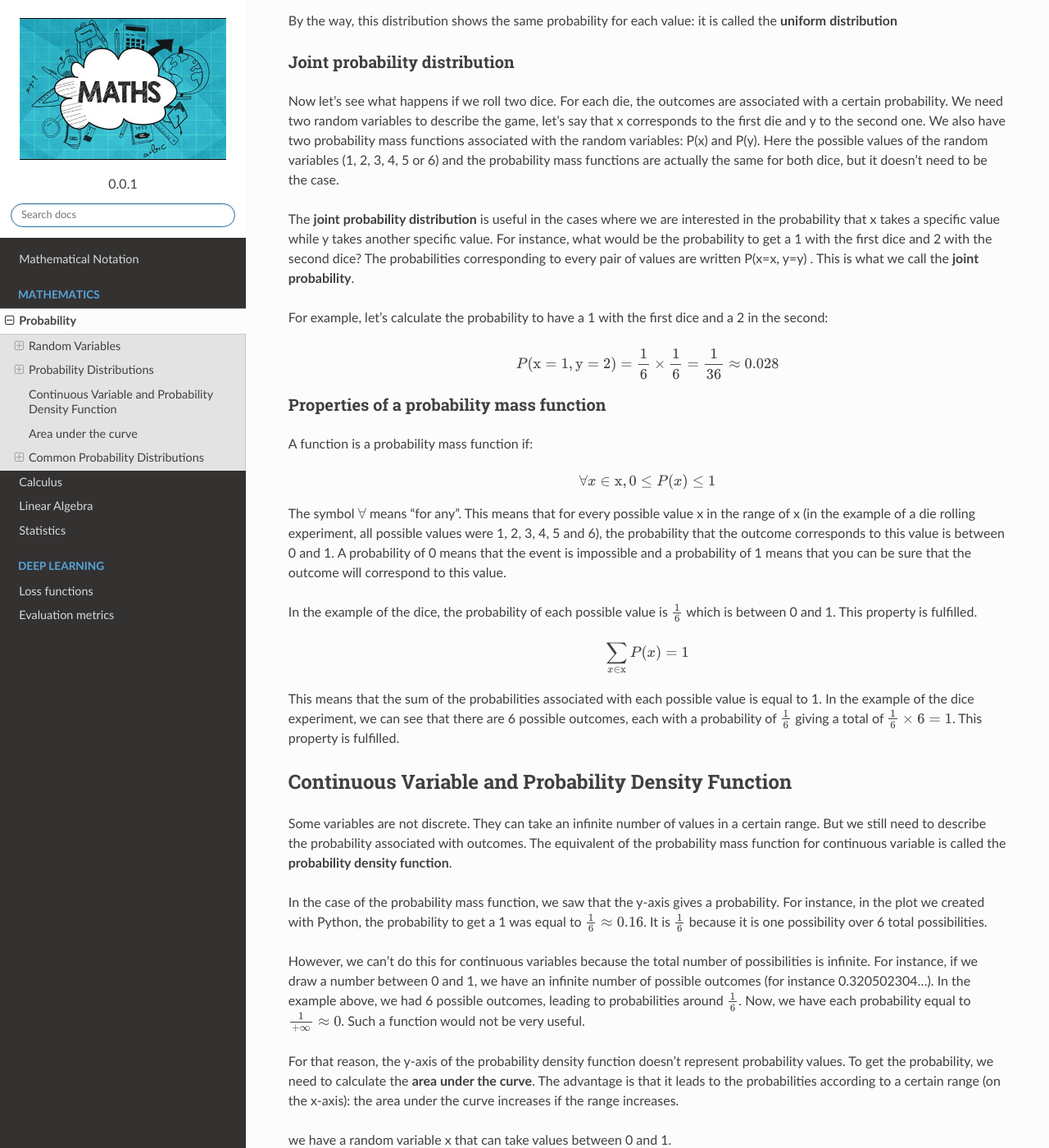
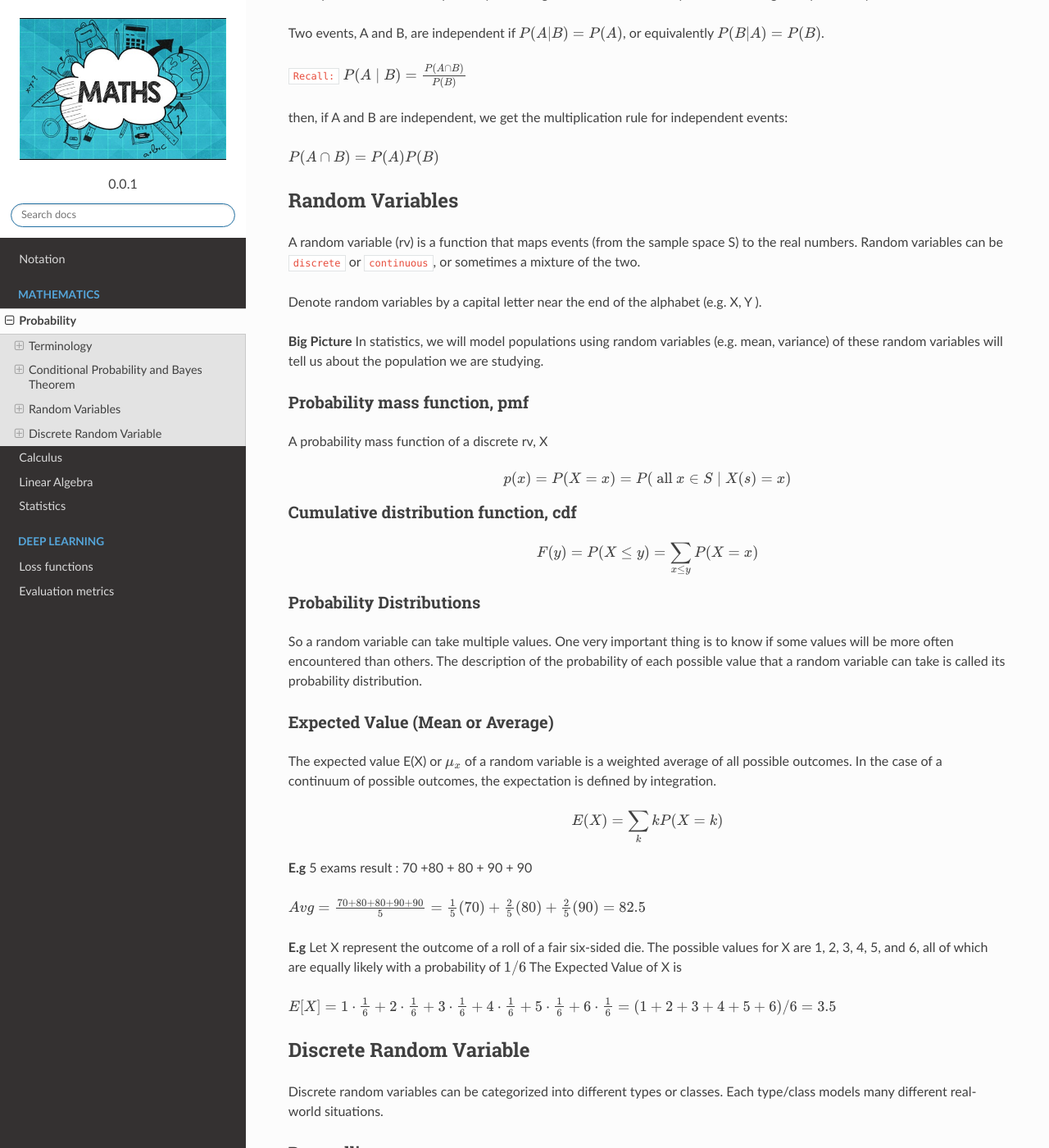
Before and after one commit to akkefa/ml-notes, a Sphinx documentation site: the page built from docs/probability.rst, in a window 1280 px wide and 1400 px high, scrolled down 1574 px. Shown: the whole window at 82% size. Built offline with Sphinx 7.4.7 and the Read the Docs theme 2.0.0, drawn with Linux system fonts in a browser that asks for light colours; some of the changed text lies outside the part shown.

Commit message:
Imp (#11)
* New changes.

```diff
--- a/docs/notation.rst
+++ b/docs/notation.rst
@@ -1,5 +1,5 @@
-Mathematical Notation
-======================
+Notation
+========
 
 Greek Letters
 -------------
--- a/docs/probability.rst
+++ b/docs/probability.rst
@@ -1,22 +1,101 @@
+############
 Probability
+############
+Study studies randomness and uncertainty studies randomness and uncertainty. How to find the probability
+
+- of getting at least 2 heads in 5 coin flips
+- that a customer will buy milk if they are also buying bread
+
+Terminology
 ============
-Probability theory is a mathematical framework for representing uncertain statements. It provides a means of quantifying
-uncertainty as well as axioms for deriving new uncertain statements.
+| **Experiment** is any action or process that generates observations.
+| **Sample space** of an experiment, denoted S, is the set of all possible outcomes of an experiment.
+| **Event** is any possible outcome, or combination of outcomes, of an experiment.
+| **Cardinality** of a sample space or an event, is the number of outcomes it contains. :math:`|S|` represents the cardinality of the sample space.
+
+Axioms of Probability
+----------------------
+| Axiom 1 : For any event :math:`A, 0 \leq P(A) \leq 1`
+| Axiom 2: :math:`P(S)=1`
+| Axiom 3 : If :math:`A_{n}` mutually exclusive events (intersection of any two is the empty set) then
+
+.. math::
+
+    P\left(\bigcup_{i = 1}^k A_n\right) = \sum_{k=1}^{n} P\left(A_{k}\right)
+
+
+Counting: Permutations and Combinations
+-----------------------------------------
+| **With replacement** means the same item can be chosen more than once.
+| **Without replacement** means the same item cannot be selected more than once.
+
+Permutation
+^^^^^^^^^^^^
+When selecting more than one item without replacement and ``order does matter``.
+:math:`{P}_{n,r}  = \frac{n!}{(n-k)!}`
+
+Combination
+^^^^^^^^^^^^
+When selecting more than one item without replacement and ``order does not matter``.
+:math:`{C}_{n,r} = \binom nk = {n \choose k, n-k} = \frac{n!}{k!(n-k)!}`
+
+Conditional Probability and Bayes Theorem
+==========================================
+Two events A and B from the ``same sample space S``. Calculate the probability of event A knowing that event B has occurred.
+B is the “conditioning event”. :math:`P(A|B)`
+
+Conditional Probability is :math:`P(A \mid B)=\frac{P(A \cap B)}{P(B)}, \quad P(B)>0`
+
+This leads to the multiplication rule  :math:`P(A \cap B) = P(B) P(A \mid B) = P(A) P(B \mid A)`
+
+**Bayes Theorem** :math:`P(A \mid B) = \frac{P(B \mid A)P(A)} {P(B)}`
+
+Law of Total Probability
+------------------------
+:math:`B=(B \cap A) \cup\left(B \cap A^{c}\right)`
+
+:math:`P(B)=P(B \cap A)+P\left(B \cap A^{c}\right)=P(B \mid A) P(A)+P\left(B \mid A^{c}\right) P\left(A^{c}\right)`
+
+Independence and Mutually Exclusive Events
+-------------------------------------------
+
+Two events are ``independent`` if knowing the outcome of one event does not change the probability of the other.
+
+* Flip a two-sided coin repeatedly. Knowing the outcome of one flip does not change the probability of the next.
+
+Two events, A and B, are independent if :math:`P(A|B) = P(A)`, or equivalently :math:`P(B|A) = P(B)`.
+
+``Recall:`` :math:`P(A \mid B)=\frac{P(A \cap B)}{P(B)}`
+
+then, if A and B are independent, we get the multiplication
+rule for independent events:
+
+:math:`P(A \cap B)=P(A) P(B)`
+
+
 
 Random Variables
------------------
-The goal of probability is to deal with uncertainty. It gives ways to describe random events.
-A random variable is a variable that can take multiple values depending on the outcome of a random event.
-f the outcomes are finite (for example the 6 possibilities in a die throwing event) the random variable is said
-to be **discrete**.
+=================
+A random variable (rv) is a function that maps events (from the sample space S) to the real numbers.
+Random variables can be ``discrete`` or ``continuous``, or sometimes a mixture of the two.
 
-If the possible outcomes are not finite (for example, drawing a number between  0  and  1  can give an infinite
-number of values), the random variable is said to be **continuous**.
+Denote random variables by a capital letter near the end of the alphabet (e.g. X, Y ).
 
-discrete random variable
-^^^^^^^^^^^^^^^^^^^^^^^^
-Let's say that the variable  x  is a random variable expressing the result of a dice roll 🎲.
-The variable can take the value 1, 2, 3, 4, 5 or 6. It is a discrete random variable.
+**Big Picture** In statistics, we will model populations using random variables (e.g. mean, variance) of these random
+variables will tell us about the population we are studying.
+
+Probability mass function, pmf
+-------------------------------
+A probability mass function of a discrete rv, X
+
+.. math::
+    p(x)=P(X=x)=P(\text { all } x \in S \mid X(s)=x)
+
+Cumulative distribution function, cdf
+-------------------------------------
+.. math::
+
+ F(y)=P(X \leq y)=\sum_{x \leq y} P(X=x)
 
 Probability Distributions
 -------------------------
@@ -24,159 +103,48 @@
 encountered than others. The description of the probability of each possible value that a random variable can take is
 called its probability distribution.
 
-**probability mass function** for a discrete variable and **probability density function** for a continuous variable.
 
-Discrete Variable and Probability Mass Function
-^^^^^^^^^^^^^^^^^^^^^^^^^^^^^^^^^^^^^^^^^^^^^^^^
-The probability mass function is the function which describes the probability associated with the random variable  x.
-This function is named  𝑃(x)  or  𝑃(x=𝑥)  to avoid confusion. 𝑃(x=𝑥)  corresponds to the probability that the random
-variable  x  take the value  𝑥.
-
-Let's roll a die an infinite number of times and look at the proportion of 1, the proportion of 2 and so on. We call
-x  the random variable that corresponds to the outcome of the dice roll. Thus the random variable  x
-can only takes the following discrete values: 1, 2, 3, 4, 5 or 6. It is thus a **discrete random variable**.
+Expected Value (Mean or Average)
+---------------------------------
+The expected value E(X) or :math:`\mu_x` of a random variable is a weighted average of all possible outcomes. In the
+case of a continuum of possible outcomes, the expectation is defined by integration.
 
 .. math::
 
-    \begin{align*}
-    P(\text{x}=1)&=P(\text{x}=2)\\\\
-    &=P(\text{x}=3)\\\\
-    &=P(\text{x}=4)\\\\
-    &=P(\text{x}=5)\\\\
-    &=P(\text{x}=6)
-    \end{align*}
+    E(X)=\sum_{k} k P(X=k)
 
-Now, how can we calculate the probabilities P(x=1), P(x=2) etc.? Since we have 6 possible outcomes
+**E.g**
+5 exams result : 70 +80 + 80 + 90 + 90
 
-.. math::
+:math:`A v g=\frac{70+80+80+90+90}{5} = \frac{1}{5}(70)+\frac{2}{5}(80)+\frac{2}{5}(90) = 82.5`
 
-    \begin{align*}
-    P(\text{x}=1)&=P(\text{x}=2)\\\\
-    &=P(\text{x}=3)\\\\
-    &=P(\text{x}=4)\\\\
-    &=P(\text{x}=5)\\\\
-    &=P(\text{x}=6)\\\\
-    &=\frac{1}{6}
-    \end{align*}
+**E.g**
+Let X represent the outcome of a roll of a fair six-sided die. The possible values for X are 1, 2, 3, 4, 5, and 6, all
+of which are equally likely with a probability of :math:`1/6`
+The Expected Value of X is
 
-By the way, this distribution shows the same probability for each value: it is called the **uniform distribution**
+:math:`E[X] = 1\cdot\frac16 + 2\cdot\frac16 + 3\cdot\frac16 + 4\cdot\frac16 + 5\cdot\frac16 + 6\cdot\frac16 = (1+2+3+4+5+6) / 6= 3.5`
 
-Joint probability distribution
-^^^^^^^^^^^^^^^^^^^^^^^^^^^^^^
-Now let's see what happens if we roll two dice. For each die, the outcomes are associated with a certain probability.
-We need two random variables to describe the game, let's say that x corresponds to the first die and y to the second
-one. We also have two probability mass functions associated with the random variables: P(x) and P(y). Here the
-possible values of the random variables (1, 2, 3, 4, 5 or 6) and the probability mass functions are actually the
-same for both dice, but it doesn't need to be the case.
+Discrete Random Variable
+=========================
+Discrete random variables can be categorized into different types or classes. Each type/class models many different
+real-world situations.
 
-The **joint probability distribution** is useful in the cases where we are interested in the probability
-that x takes a specific value while y takes another specific value. For instance, what would be the probability
-to get a 1 with the first dice and 2 with the second dice? The probabilities corresponding to every pair of values
-are written P(x=x, y=y) . This is what we call the **joint probability**.
+Bernoulli rv
+-------------
+A Bernoulli random variable is a random variable that is either 0 or 1 with probability :math:`p` or :math:`1-p`
+respectively.
 
-For example, let's calculate the probability to have a 1 with the first dice and a 2 in the second:
+:math:`P(X=1)=p`
 
-.. math::
+:math:`P(X=0)=1-p`
 
-    P(\text{x}=1, \text{y}=2) = \frac{1}{6} \times \frac{1}{6} = \frac{1}{36} \approx 0.028
+Geometric rv
+-------------
+A geometric rv consists of independent Bernoulli trials, each with the same probability of success p, repeated until
+the first success is obtained.
 
-Properties of a probability mass function
-^^^^^^^^^^^^^^^^^^^^^^^^^^^^^^^^^^^^^^^^^^
-A function is a probability mass function if:
-
-.. math::
-
-    \forall x \in \text{x}, 0 \leq P(x) \leq 1
-
-The symbol :math:`\forall` means "for any". This means that for every possible value x in the range of x
-(in the example of a die rolling experiment, all possible values were 1, 2, 3, 4, 5 and 6),
-the probability that the outcome corresponds to this value is between 0 and 1.
-A probability of 0 means that the event is impossible and a probability of 1 means that you can be sure that the
-outcome will correspond to this value.
-
-In the example of the dice, the probability of each possible value is :math:`\frac{1}{6}` which is between 0 and 1.
-This property is fulfilled.
-
-.. math::
-
-    \sum\limits_{x \in \text{x}} P(x) = 1
-
-This means that the sum of the probabilities associated with each possible value is equal to 1.
-In the example of the dice experiment, we can see that there are 6 possible outcomes, each with a probability of
-:math:`\frac{1}{6}` giving a total of :math:`\frac{1}{6} \times 6 = 1`. This property is fulfilled.
-
-Continuous Variable and Probability Density Function
------------------------------------------------------
-Some variables are not discrete. They can take an infinite number of values in a certain range.
-But we still need to describe the probability associated with outcomes. The equivalent of the probability mass function
-for continuous variable is called the **probability density function**.
-
-In the case of the probability mass function, we saw that the y-axis gives a probability. For instance, in the plot
-we created with Python, the probability to get a 1 was equal to :math:`\frac{1}{6} \approx 0.16`. It is :math:`\frac{1}{6}`
-because it is one possibility over 6 total possibilities.
-
-However, we can't do this for continuous variables because the total number of possibilities is infinite.
-For instance, if we draw a number between 0 and 1, we have an infinite number of possible outcomes
-(for instance 0.320502304...). In the example above, we had 6 possible outcomes, leading to probabilities around
-:math:`\frac{1}{6}`. Now, we have each probability equal to :math:`\frac{1}{+\infty} \approx 0`.
-Such a function would not be very useful.
-
-
-For that reason, the y-axis of the probability density function doesn't represent probability values.
-To get the probability, we need to calculate the **area under the curve**. The advantage is that it leads to the
-probabilities according to a certain range (on the x-axis): the area under the curve increases if the range increases.
-
-we have a random variable  x  that can take values between 0 and 1.
-
-.. image:: _static/probability/probability-density-function.png
-    :alt: probability density function
-
-
-We can see that 0 seems to be not possible (probability around 0) and neither 1.
-The pic around 0.3 means that will get a lot of outcomes around this value.
-
-Finding probabilities from probability density function between a certain range of values can be done by calculating
-the **area under the curve** for this range. For example, the probability of drawing a value between 0.5 and 0.6
-corresponds to the following area
-
-.. image:: _static/probability/probability-density-function-area-under-the-curve-1.png
-    :alt: probability density function area under the curve 1
-
-We can easily see that if we increase the range, the probability (the area under the curve) will increase as well.
-For instance, for the range of 0.5-0.7:
-
-.. image:: _static/probability/probability-density-function-area-under-the-curve-2.png
-
-
-We will see in a moment how to calculate the area under the curve and get the probability associated with
-a specific range.
-
-Area under the curve
----------------------
-The area under the curve of a function for a specific range of values can be calculated with the **integral** of the
-function. We will see that calculating the integral of a function is the opposite of calculating the derivative.
-This means that if you derive a function f(x) and calculate the integral of the resulting function f'(x)
-you will get back f(x).😮
-
-The derivative at a point of a function gives its **rate of change**.
-What is the link between the function describing the rate of change of another function (the derivative) and
-the area under the curve 🤔?
-
-Let's start with a point on derivative! And then, with the next graphical example, it will be crystal clear. 🔮
-
-Common Probability Distributions
----------------------------------
-
-Uniform Distribution
-^^^^^^^^^^^^^^^^^^^^^^
-Uniform distributions describe random experiments where each possible outcome has the same probability of occurring.
-For instance, rolling a die or flipping a coin corresponds to discrete uniform distributions.
-
-Gausian Distribution
-^^^^^^^^^^^^^^^^^^^^^^
-Gaussian distributions, also called *normal distributions* are one of the most important probability density functions.
-They are used to model the distribution of continuous random variables.
-
-.. math::
-
-    f(x) = \frac{1}{\sqrt{2\pi \sigma^2}}e^{-\frac{1}{2\sigma^2}(x - \mu)^2}
+* Each trial is identical, and can result in a success or failure.
+* The probability of success, p, is constant from one trial to the next.
+* The trials are independent, so the outcome on any particular trial does not influence the outcome of any other trial.
+* Trials are repeated until the first success.
```
Also changed, not shown: README.md (+1 -1 lines).
